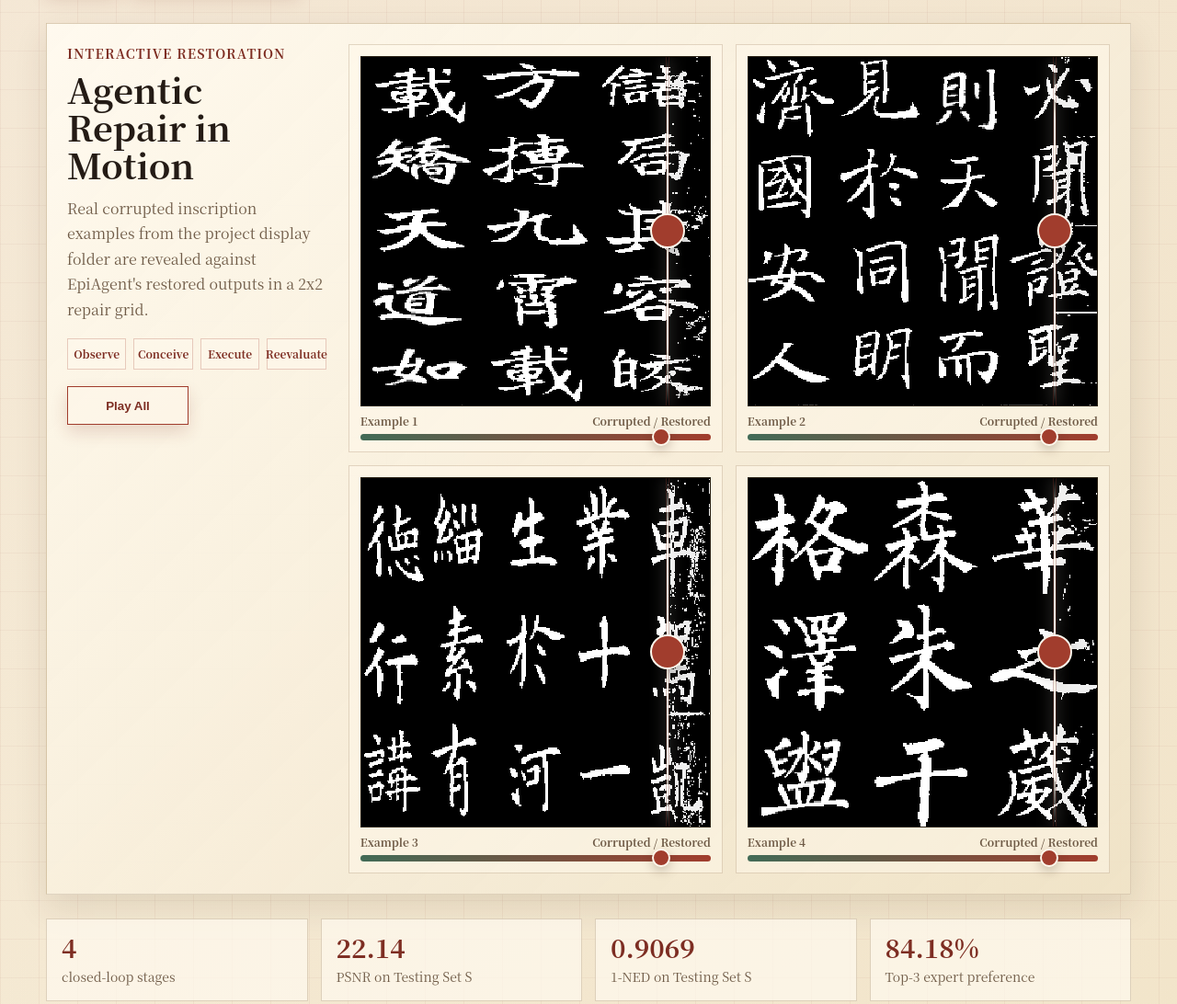
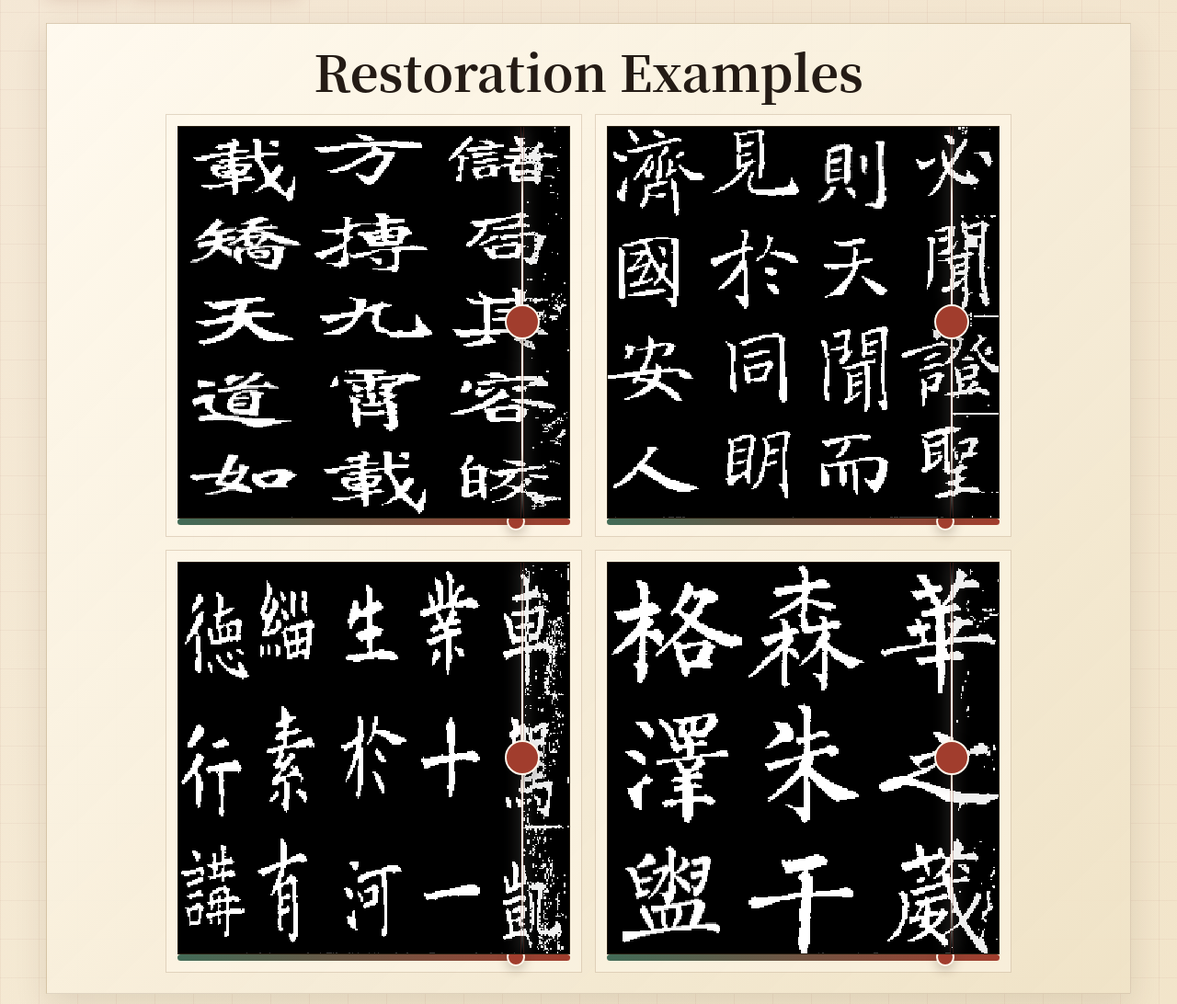
Before and after one commit to YiJunSachs/AI4HumanitiesWebsite, a plain HTML site: page papers/epiagent.html in a window 1280 px wide. Shown: the part 743-1835 px from the top of the page at 92% size. Drawn offline with Linux system fonts and the light colour scheme.

Commit message:
Simplify EpiAgent restoration gallery

```diff
--- a/assets/styles.css
+++ b/assets/styles.css
@@ -395,6 +395,25 @@ p {
 .restore-widget-gallery {
   grid-template-columns: minmax(250px, 0.34fr) minmax(0, 1fr);
   align-items: start;
+}
+
+.restore-widget-gallery-simple {
+  display: block;
+}
+
+.restore-gallery-title {
+  margin-bottom: 18px;
+  text-align: center;
+}
+
+.restore-gallery-title h2 {
+  font-size: clamp(34px, 4.2vw, 54px);
+}
+
+.restore-widget-gallery-simple .restore-pair-grid {
+  width: min(100%, 920px);
+  margin-right: auto;
+  margin-left: auto;
 }
 
 .restore-copy {
--- a/papers/epiagent.html
+++ b/papers/epiagent.html
@@ -5,7 +5,7 @@
     <meta name="viewport" content="width=device-width, initial-scale=1">
     <title>EpiAgent Project Page</title>
     <link rel="icon" href="../assets/rendered/favicon.ico" type="image/x-icon">
-    <link rel="stylesheet" href="../assets/styles.css">
+    <link rel="stylesheet" href="../assets/styles.css?v=gallery-title">
   </head>
   <body>
     <header class="topbar">
@@ -41,22 +41,9 @@
             <a class="button" href="https://github.com/blackprotoss/EpiAgent">Code</a>
             <a class="button secondary" href="../index.html#papers">Back to Paper List</a>
           </div>
-          <div class="project-visual restore-widget restore-widget-hero restore-widget-gallery" id="demo">
-            <div class="restore-copy">
-              <div class="eyebrow">Interactive Restoration</div>
-              <h2>Agentic Repair in Motion</h2>
-              <p>
-                Real corrupted inscription examples from the project display folder are revealed against EpiAgent's restored outputs in a 2x2 repair grid.
-              </p>
-              <div class="restore-stage-track" aria-label="EpiAgent restoration stages">
-                <span>Observe</span>
-                <span>Conceive</span>
-                <span>Execute</span>
-                <span>Reevaluate</span>
-              </div>
-              <div class="restore-controls restore-gallery-controls">
-                <button class="button secondary restore-play" type="button" data-restore-play-all>Play All</button>
-              </div>
+          <div class="project-visual restore-widget restore-widget-hero restore-widget-gallery-simple" id="demo">
+            <div class="restore-gallery-title">
+              <h2>Restoration Examples</h2>
             </div>
             <div class="restore-pair-grid" aria-label="EpiAgent corrupted and restored examples">
               <article class="restore-pair" data-restore-pair data-autoplay="true">
@@ -67,11 +54,7 @@
                   </div>
                   <div class="restore-divider" data-restore-divider aria-hidden="true"></div>
                 </div>
-                <div class="restore-pair-labels" aria-hidden="true">
-                  <span>Example 1</span>
-                  <span>Corrupted / Restored</span>
-                </div>
-                <input class="restore-slider restore-pair-slider" data-restore-slider type="range" min="0" max="100" value="56" aria-label="Reveal restored EpiAgent example 1">
+                <input class="restore-slider restore-pair-slider" data-restore-slider type="range" min="0" max="100" value="100" aria-label="Reveal restored EpiAgent example 1">
               </article>
               <article class="restore-pair" data-restore-pair data-autoplay="true">
                 <div class="restore-frame restore-frame-epiagent-grid">
@@ -81,11 +64,7 @@
                   </div>
                   <div class="restore-divider" data-restore-divider aria-hidden="true"></div>
                 </div>
-                <div class="restore-pair-labels" aria-hidden="true">
-                  <span>Example 2</span>
-                  <span>Corrupted / Restored</span>
-                </div>
-                <input class="restore-slider restore-pair-slider" data-restore-slider type="range" min="0" max="100" value="50" aria-label="Reveal restored EpiAgent example 2">
+                <input class="restore-slider restore-pair-slider" data-restore-slider type="range" min="0" max="100" value="100" aria-label="Reveal restored EpiAgent example 2">
               </article>
               <article class="restore-pair" data-restore-pair data-autoplay="true">
                 <div class="restore-frame restore-frame-epiagent-grid">
@@ -95,11 +74,7 @@
                   </div>
                   <div class="restore-divider" data-restore-divider aria-hidden="true"></div>
                 </div>
-                <div class="restore-pair-labels" aria-hidden="true">
-                  <span>Example 3</span>
-                  <span>Corrupted / Restored</span>
-                </div>
-                <input class="restore-slider restore-pair-slider" data-restore-slider type="range" min="0" max="100" value="50" aria-label="Reveal restored EpiAgent example 3">
+                <input class="restore-slider restore-pair-slider" data-restore-slider type="range" min="0" max="100" value="100" aria-label="Reveal restored EpiAgent example 3">
               </article>
               <article class="restore-pair" data-restore-pair data-autoplay="true">
                 <div class="restore-frame restore-frame-epiagent-grid">
@@ -109,11 +84,7 @@
                   </div>
                   <div class="restore-divider" data-restore-divider aria-hidden="true"></div>
                 </div>
-                <div class="restore-pair-labels" aria-hidden="true">
-                  <span>Example 4</span>
-                  <span>Corrupted / Restored</span>
-                </div>
-                <input class="restore-slider restore-pair-slider" data-restore-slider type="range" min="0" max="100" value="50" aria-label="Reveal restored EpiAgent example 4">
+                <input class="restore-slider restore-pair-slider" data-restore-slider type="range" min="0" max="100" value="100" aria-label="Reveal restored EpiAgent example 4">
               </article>
             </div>
           </div>
@@ -582,6 +553,6 @@
         </div>
       </section>
     </main>
-    <script src="../assets/js/restoration-demo.js?v=grid2x2b"></script>
+    <script src="../assets/js/restoration-demo.js?v=grid2x2c"></script>
   </body>
 </html>
```
